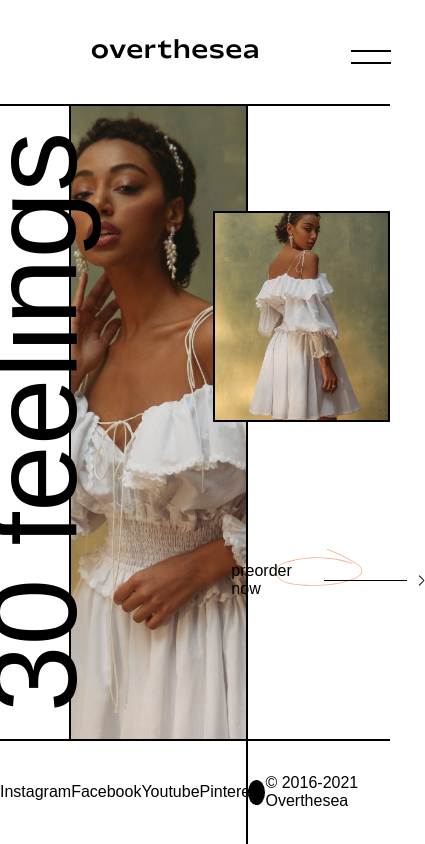
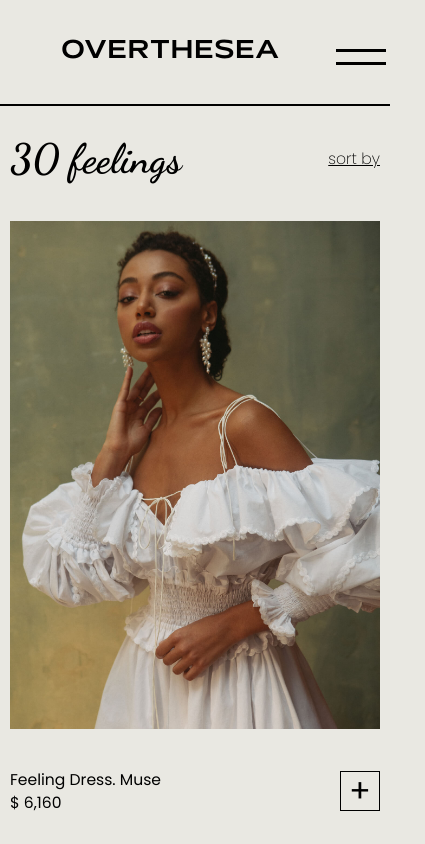
Before and after one commit to nekefer/benjamin_Challenge-5, a plain HTML site: page index.html in a window 390 px wide. Shown: the whole page, 425 px wide, since content can reach past the window. Drawn offline with Linux system fonts and the light colour scheme; files whose address does not match are found by name.

Commit message:
responsive

```diff
--- a/index.html
+++ b/index.html
@@ -5,7 +5,7 @@
     <meta http-equiv="X-UA-Compatible" content="IE=edge">
     <meta name="viewport" content="width=device-width, initial-scale=1.0">
     <link rel="stylesheet" href="style.css">
-    <title>overthesea</title>
+    <title>OVERTHESEA</title>
 </head>
 <body>
     <div class="parent">
@@ -16,9 +16,14 @@
                <div class="bar"></div>
             </div>
         </nav>
-        <div class="side"><div class="reverse">
-            30 feelings
-        </div></div>
+        <div class="side">
+            <div class="reverse">
+                30 feelings
+            </div>
+            <div class="side-responsive">
+                sort by
+            </div>
+        </div>
         <div class="main"> </div>
         <div class="right">
             <div class="svg">
@@ -66,6 +71,20 @@
             <span class="round"></span>
             <span>&copy; 2016-2021 Overthesea</span>
         </div>
+        <div class="footer-responsive">
+            <div class="footer-responsive-left">
+             <div class="text">
+                 <span>Feeling Dress. Muse</span>
+             </div>
+             <div class="price">
+                 $ 6,160
+             </div>
+            </div>
+            <div class="footer-responsive-right">
+                +
+            </div>
+         </div>
         </div>
+
 </body>
 </html>
--- a/style.css
+++ b/style.css
@@ -1,4 +1,5 @@
 @import url('https://fonts.googleapis.com/css2?family=Dancing+Script:wght@400;500;600;700&display=swap');
+@import url('https://fonts.googleapis.com/css2?family=Poppins:ital,wght@0,100;0,200;0,300;0,400;0,500;0,600;0,700;0,800;1,100;1,200;1,300;1,400;1,500;1,600;1,700;1,800&display=swap');
 @font-face {
   font-family: "Mattone";
   src: url('/assets/Mattone/web/Mattone-150.woff')format('woff'),
@@ -10,11 +11,17 @@
     padding: 0;
     margin: 0;
     box-sizing: border-box;
-    font-family: sans-serif;
+    font-family: 'Poppins',sans-serif;
+}
+.side-responsive, .footer-responsive{
+  display: none;
+}
+body{
+  background-color: #e9e8e2;;
 }
 .parent {
   position: relative;
-  width: 100%;
+  width: 100vw;
   height: 100vh;
   display: grid;
   grid-template-columns: repeat(11, 1fr);
@@ -37,6 +44,8 @@
   letter-spacing: 1px;
   font-size: 1.5em;
  text-align: center;
+ font-weight: 700;
+ text-transform: uppercase;
 }
 .menu{
   position: relative;
@@ -45,26 +54,25 @@
   justify-content: center;
   align-items: center;
   flex-direction: column;
+  margin-right: 10px;
 }
 .menu .bar{
   position: relative;
   background-color: #000;
-  width: 40px;
-  height: 2px;
+  width: 50px;
+  height: 3px;
   margin-top: 10px;
 }
 .main {
   grid-area: 2 / 3 / 8 / 8;
   border-right: 2px solid #000;
+  border-left: 2px solid #000;
   background-image: url('assets/love-dress-white-04.jpeg');
   background-size: cover;
   background-position: center top;
 }
 .side {
-  font-family: 'Dancing Script', cursive, sans-serif;
-  font-size: 120px;
   grid-area: 2 / 1 / 8 / 3;
-  border-right: 2px solid #000;
   display: flex;
   justify-content: center;
   align-items: center;
@@ -72,6 +80,9 @@
 .side .reverse{
   position: relative;
   transform: rotate(-90deg);
+  font-family: 'Dancing Script', cursive, sans-serif;
+  font-size: 10.5vw;
+  font-weight: 700;
   white-space: nowrap;
 }
 .footer-right {
@@ -81,6 +92,7 @@
   grid-area: 8 / 1 / 9 / 8;
   border-top: 2px solid #000;
   border-right: 2px solid #000;
+  font-size: 2vw;
 }
 .footer-left {
   display: flex;
@@ -88,6 +100,8 @@
   align-items: center;
   grid-area: 8 / 8 / 9 / 12;
   border-top: 2px solid #000;
+  font-size: 2vw;
+
 }
 .footer-left .round{
   width: 25px;
@@ -115,6 +129,7 @@
   display: flex;
   justify-content: space-around;
   align-items: center;
+  font-size: 20px;
 
 }
 
@@ -122,8 +137,8 @@
   position: relative;
   top: 50%;
   height: 1px;
-  width: 100px;
-  margin-left: 15px;
+  width: 75px;
+  margin-left: 1vw;
   background-color: #000;
 }
 .preorder .arrow::before,.preorder .arrow::after {
@@ -134,11 +149,11 @@
   background-color: #000;
 }
 .preorder .arrow::after{
-  transform: translateX(93px) rotate(45deg);
+  transform: translateX(68px) rotate(45deg);
   transform-origin: right;
 }
 .preorder .arrow::before{
-  transform: translateX(93px) rotate(-45deg);
+  transform: translateX(68px) rotate(-45deg);
   transform-origin: right;
 }
 .right-up {
@@ -146,5 +161,83 @@
   background-size: cover;
   background-position: center;
   border: 2px solid #000;
+  border-right: none;
   grid-area: 3 / 7 / 5 / 12;
 }
+@media screen and (max-width:975px) {
+  .preorder{
+    font-size: 2vw;
+  }
+  @media screen and (max-width :890px) {
+    .svg{
+      top: -5px;
+      width: 75%;
+    }
+    .preorder .arrow{
+      width: 45px;
+    }
+    .preorder .arrow::before,.preorder .arrow::after {
+      width: 5px;
+    }
+    .preorder .arrow::after{
+      transform: translateX(40px) rotate(45deg);
+    }
+    .preorder .arrow::before{
+      transform: translateX(40px) rotate(-45deg);
+    }
+  }
+  @media screen and (max-width:600px) {
+    .right-up, .right,.footer-left,.footer-right{
+      display: none;
+    }
+    .main{
+      border: none;
+    }
+    .side{
+      display: block;
+    }
+    .side .reverse{
+      transform: none;
+    }
+    .side {
+      display: flex;
+      justify-content: space-between;
+      align-items: center;
+      padding: 10px;
+      grid-area: 2 / 1 / 3 / 13;
+    }
+    .side-responsive{
+      display: block;
+      font-size: 4vw;
+      font-weight: 200;
+      text-decoration: underline;
+    }
+    .main {
+      margin: 10px;
+      grid-area: 3 / 1 / 8 / 13;
+     }
+    .footer-responsive {
+      display: flex;
+      justify-content: space-between;
+      align-items: center;
+      grid-area: 8 / 1 / 9 / 13;
+    }
+    .footer-responsive-left{
+      padding-left: 10px;
+      font-size: 4vw;
+      font-weight: 400;
+    }
+    .footer-responsive-right{
+      position: relative;
+      height: 40px;
+      width: 40px;
+      display: flex;
+      justify-content: center;
+      align-items: center;
+      border: 1px solid #000;
+      margin: 0 10px;
+      font-size: 2em;
+    }
+  }
+
+}
```
